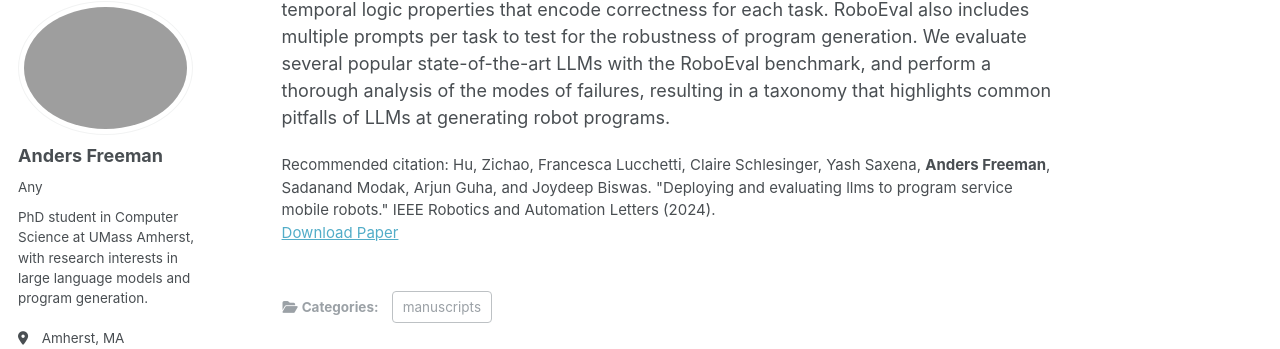
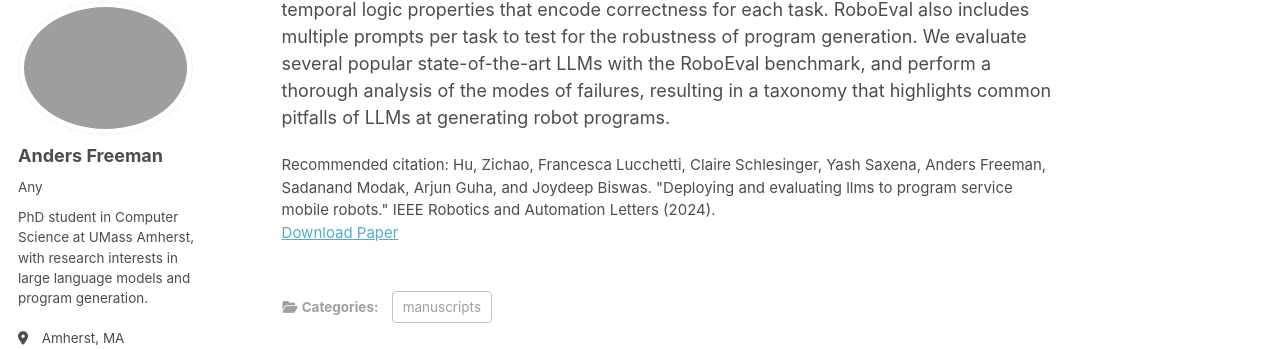
Before and after one commit to aefree2/aefree2, a Jekyll site: the page built from _publications/2024-Mobile-Service-Robots.md, in a window 1280 px wide and 900 px high, scrolled down 454 px. Shown: the part 105-454 px from the top of the window. Built offline with Jekyll 4.4.1, drawn with Linux system fonts in a browser that asks for light colours; some web fonts are replaced.

Commit message:
more fixes

```diff
--- a/_publications/2024-Mobile-Service-Robots.md
+++ b/_publications/2024-Mobile-Service-Robots.md
@@ -7,7 +7,7 @@ excerpt: 'We contribute CodeBotler, an open-source robot-agnostic tool to progra
 date: 2024-1-4
 venue: 'IEEE Robotics and Automation Letters'
 paperurl: 'http://dx.doi.org/10.1109/LRA.2024.3360020'
-citation: 'Hu, Zichao, Francesca Lucchetti, Claire Schlesinger, Yash Saxena, <b>Anders Freeman</b>, Sadanand Modak, Arjun Guha, and Joydeep Biswas. "Deploying and evaluating llms to program service mobile robots." IEEE Robotics and Automation Letters (2024).'
+citation: 'Hu, Zichao, Francesca Lucchetti, Claire Schlesinger, Yash Saxena, </b>Anders Freeman</b>, Sadanand Modak, Arjun Guha, and Joydeep Biswas. "Deploying and evaluating llms to program service mobile robots." IEEE Robotics and Automation Letters (2024).'
 
 
 ---
```
